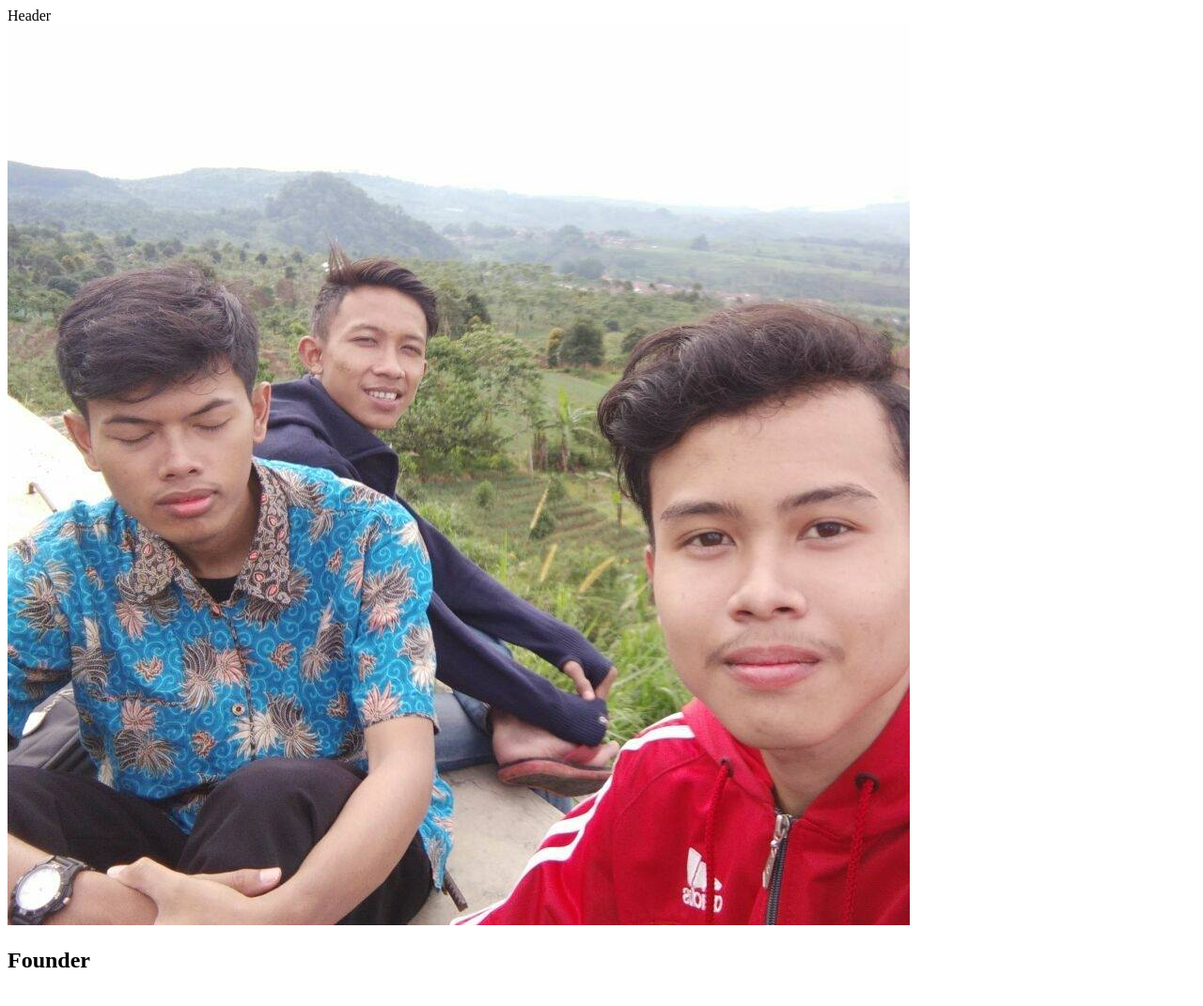
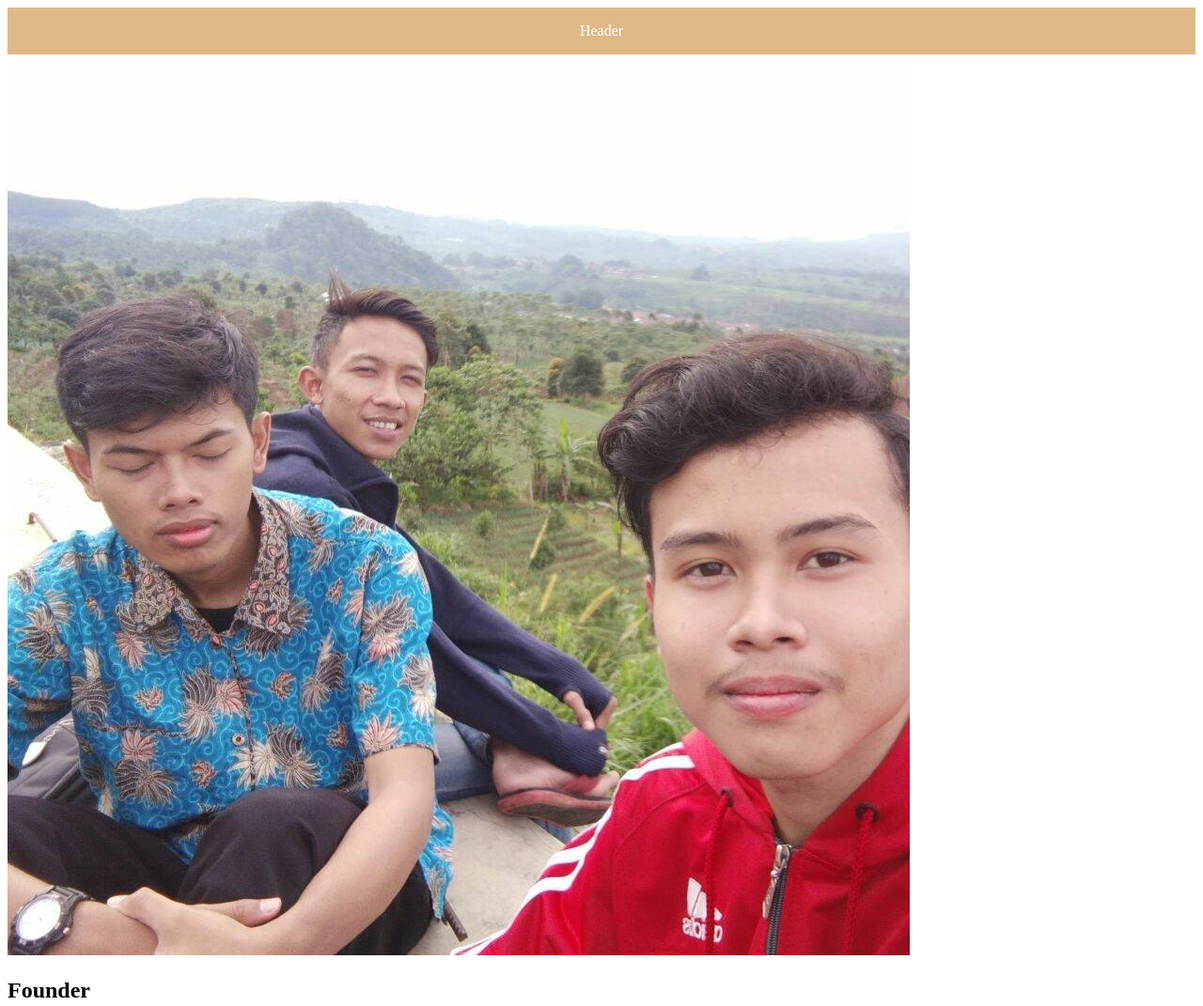
Before and after one commit to zakiyfadhilmuhsin/mainan, a plain HTML site: page index.html in a window 1280 px wide. Shown: the whole page at 94% size. Drawn offline with Linux system fonts and the light colour scheme.

Commit message:
connect style

```diff
--- a/index.html
+++ b/index.html
@@ -2,7 +2,8 @@
 <html lang="en" dir="ltr">
   <head>
     <meta charset="utf-8">
-    <title></title>
+    <title>Founder</title>
+    <link rel="stylesheet" href="style.css">
   </head>
   <body>
     <div id="header">Header</div>
```
